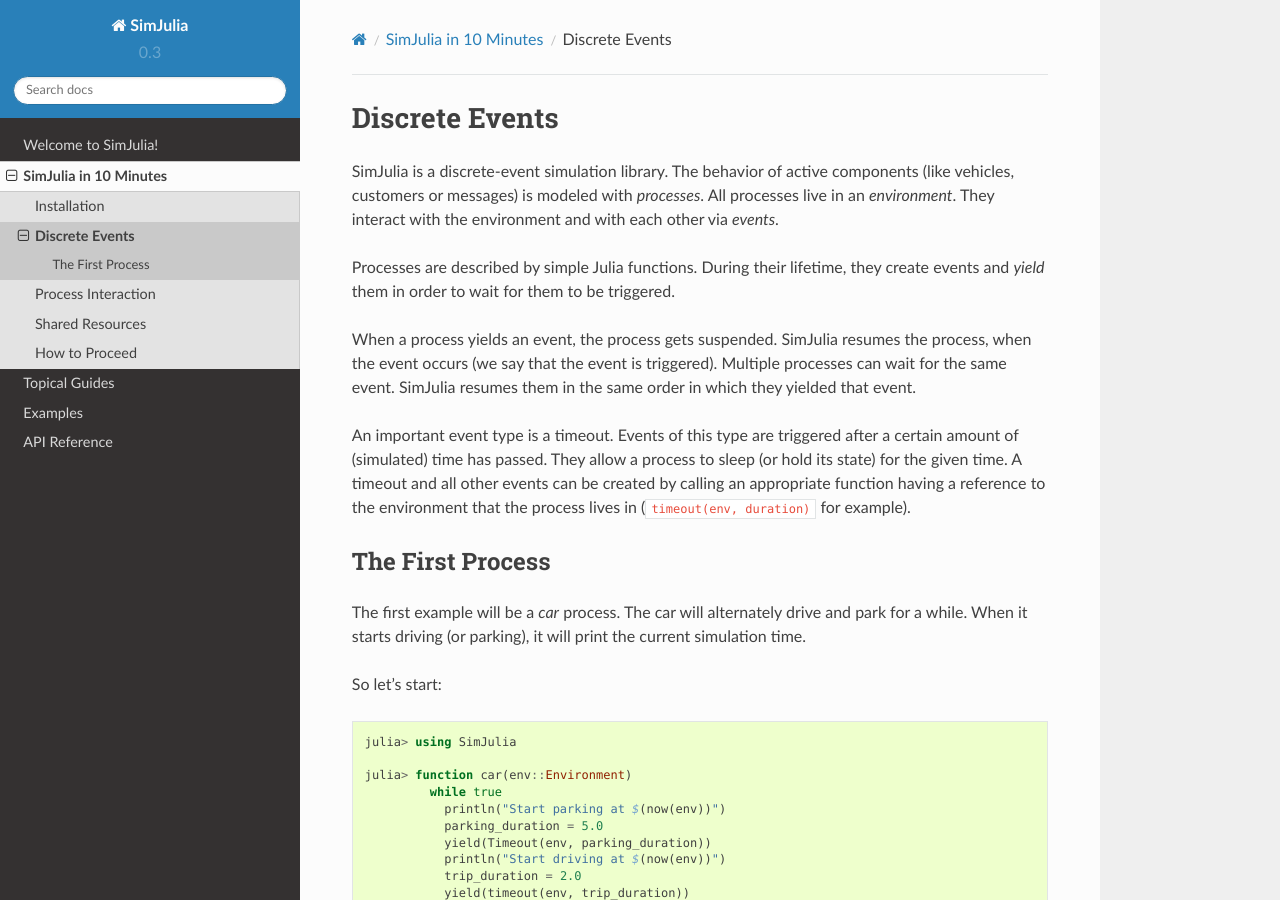
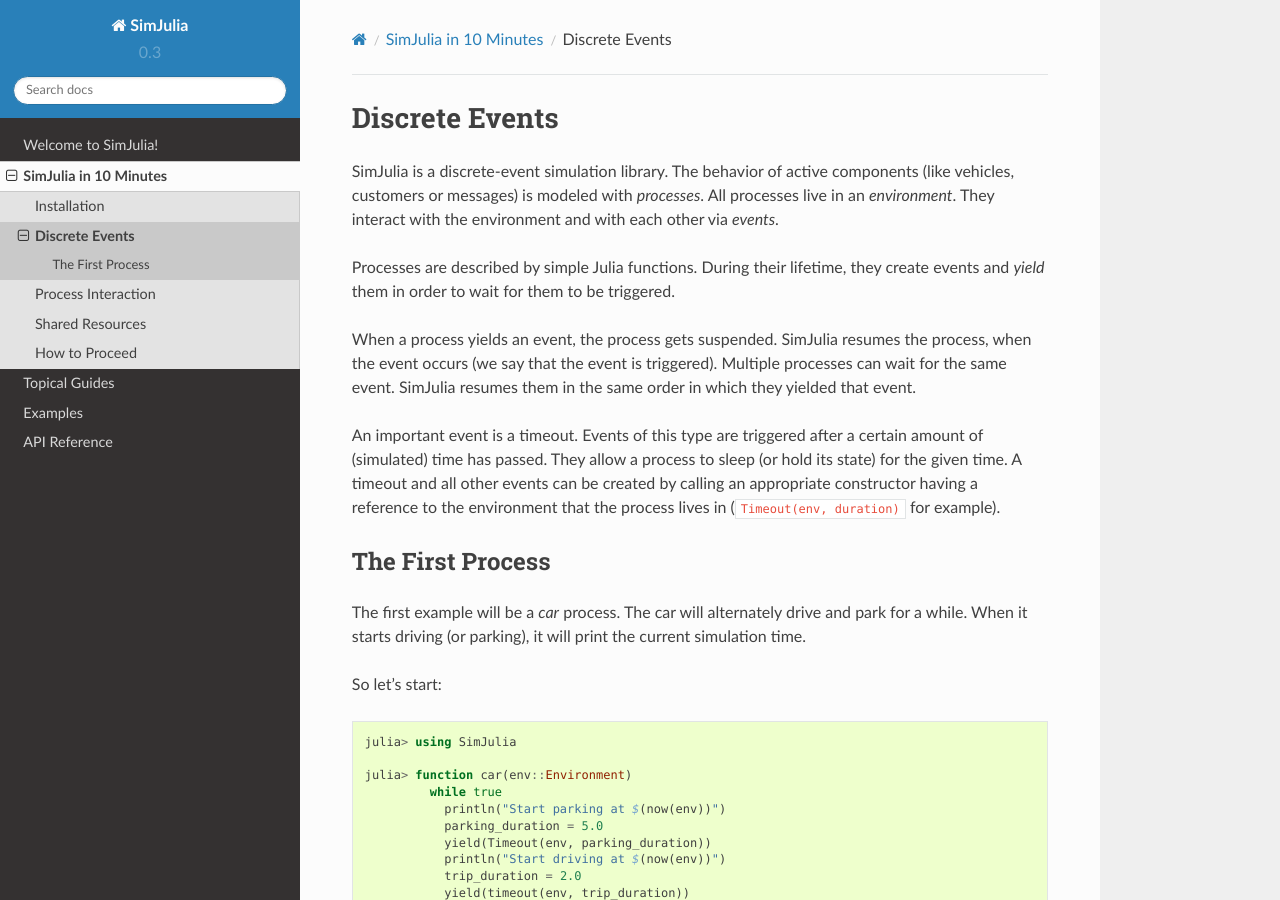
Before and after one commit to JuliaDynamics/ConcurrentSim.jl, a Sphinx documentation site: the page built from docs/source/10_min/2_basic_concepts.rst, in a window 1280 px wide and 900 px high. Built offline with Sphinx 7.4.7 and the Read the Docs theme 2.0.0, drawn with Linux system fonts in a browser that asks for light colours; cross-references to code outside the pages are shown as plain code.

Commit message:
Update 2_basic_concepts.rst

```diff
--- a/docs/source/10_min/2_basic_concepts.rst
+++ b/docs/source/10_min/2_basic_concepts.rst
@@ -7,7 +7,7 @@
 
 When a process yields an event, the process gets suspended. SimJulia resumes the process, when the event occurs (we say that the event is triggered). Multiple processes can wait for the same event. SimJulia resumes them in the same order in which they yielded that event.
 
-An important event type is a timeout. Events of this type are triggered after a certain amount of (simulated) time has passed. They allow a process to sleep (or hold its state) for the given time. A timeout and all other events can be created by calling an appropriate function having a reference to the environment that the process lives in (:func:`timeout(env, duration) <timeout>` for example).
+An important event is a timeout. Events of this type are triggered after a certain amount of (simulated) time has passed. They allow a process to sleep (or hold its state) for the given time. A timeout and all other events can be created by calling an appropriate constructor having a reference to the environment that the process lives in (:func:`Timeout(env, duration) <Timeout>` for example).
 
 
 The First Process
```
